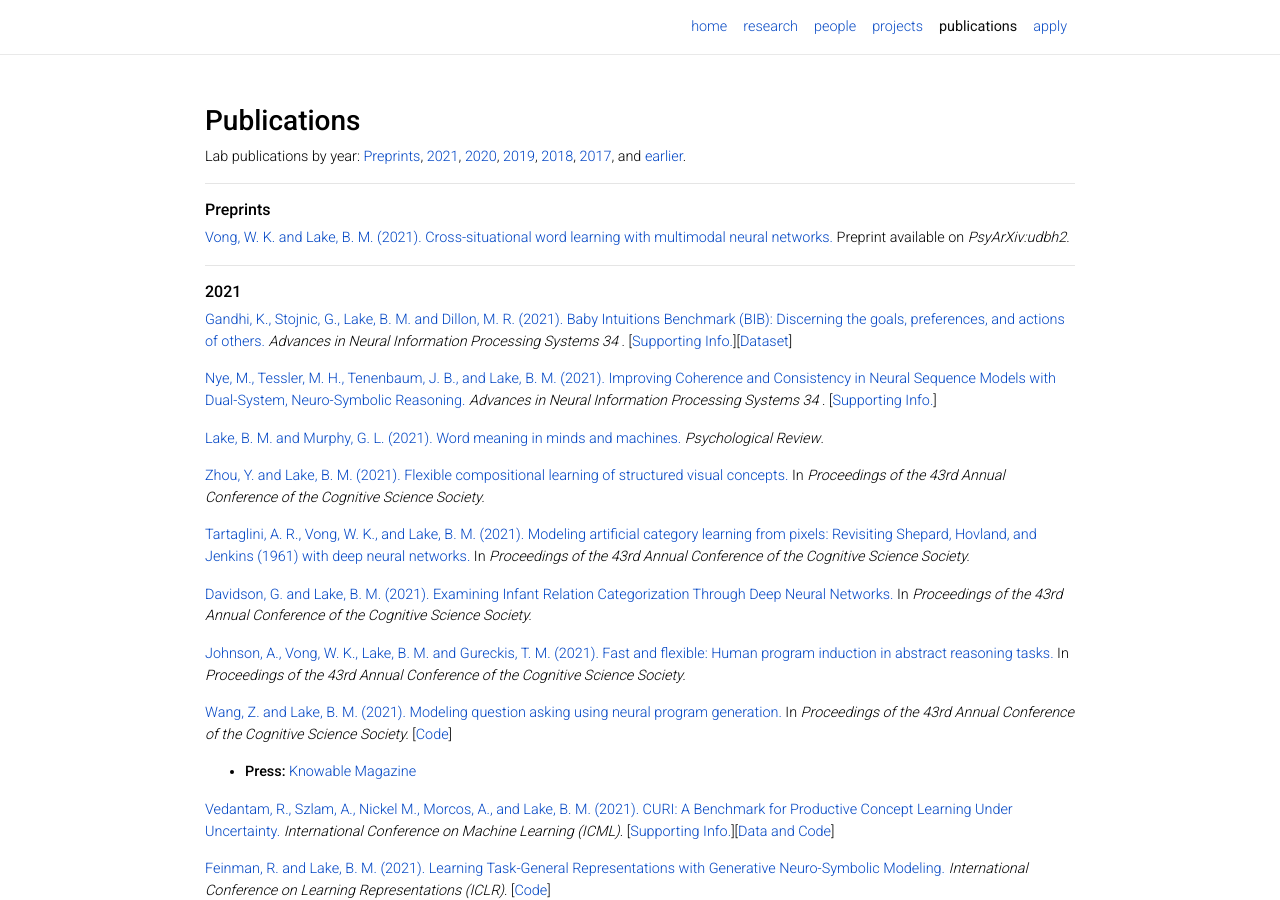
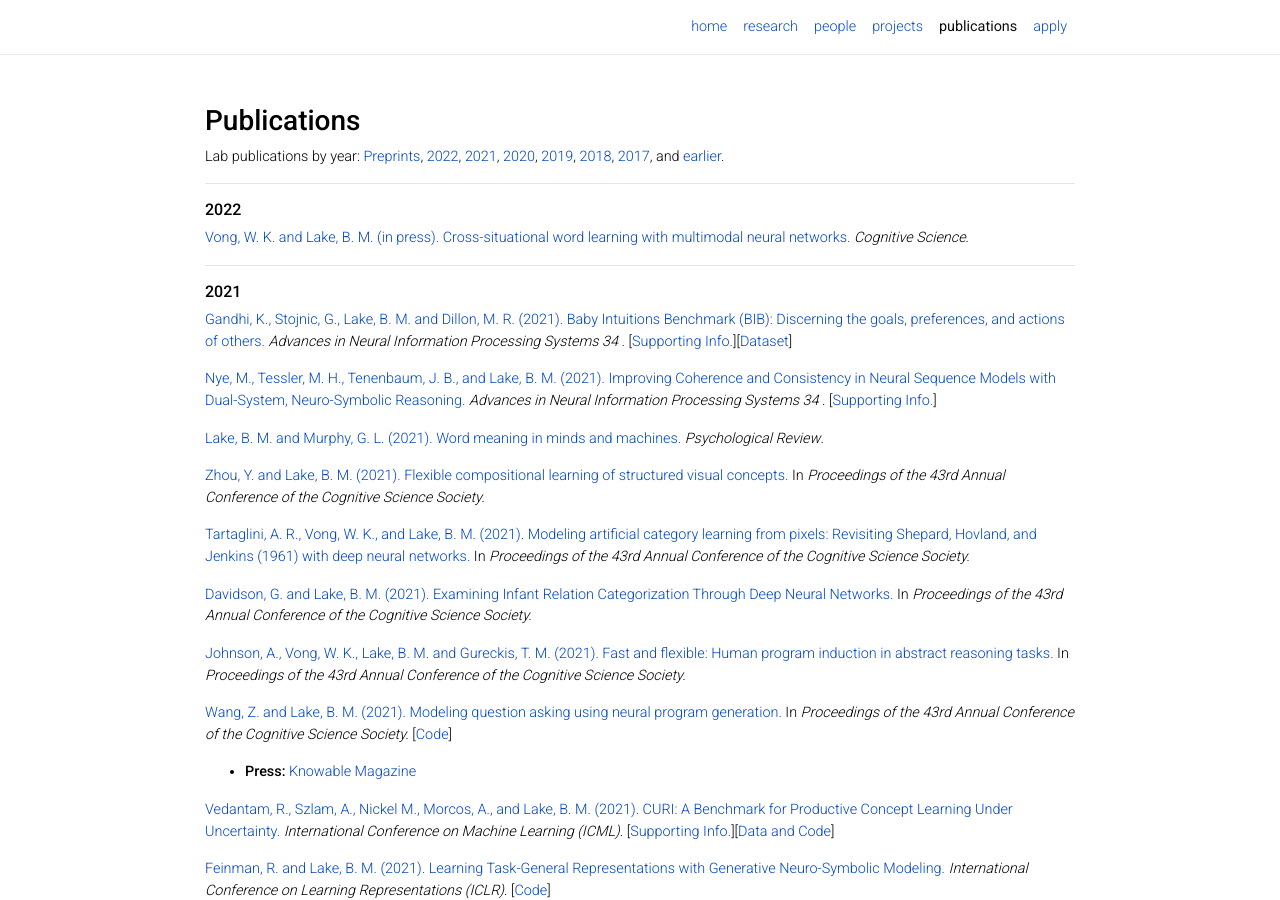
Before and after one commit to lake-lab/lake-lab.github.io, a Jekyll site: the page built from _pages/publications.md, in a window 1280 px wide and 900 px high. Built offline with Jekyll 4.4.1, drawn with Linux system fonts in a browser that asks for light colours; nearby versions of some CDN libraries; comment, search, counter and statistics services are not loaded; a style sheet for code colours, icons or effects is not loaded.

Commit message:
added 2022

```diff
--- a/_pages/publications.md
+++ b/_pages/publications.md
@@ -7,12 +7,12 @@ id: 4
 ---
 
 ### __Publications__
-Lab publications by year: [Preprints](#preprints), [2021](#2021), [2020](#2020), [2019](#2019), [2018](#2018), [2017](#2017), and [earlier](#selected-earlier-papers).
+Lab publications by year: [Preprints](#preprints), [2022](#2022), [2021](#2021), [2020](#2020), [2019](#2019), [2018](#2018), [2017](#2017), and [earlier](#selected-earlier-papers).
 
 ---
-###### __Preprints__
+###### __2022__
 
-<a href="https://cims.nyu.edu/~brenden/papers/VongLakePreprint.pdf">Vong, W. K. and Lake, B. M. (2021). Cross-situational word learning with multimodal neural networks.</a> Preprint available on <em>PsyArXiv:udbh2</em>.
+<a href="https://cims.nyu.edu/~brenden/papers/VongLakePreprint.pdf">Vong, W. K. and Lake, B. M. (in press). Cross-situational word learning with multimodal neural networks.</a> <em>Cognitive Science</em>.
 
 ---
 ###### __2021__
```
